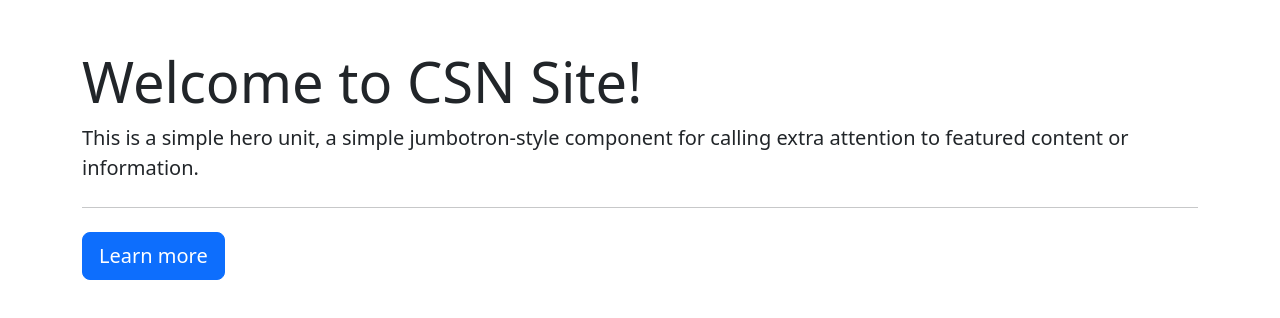
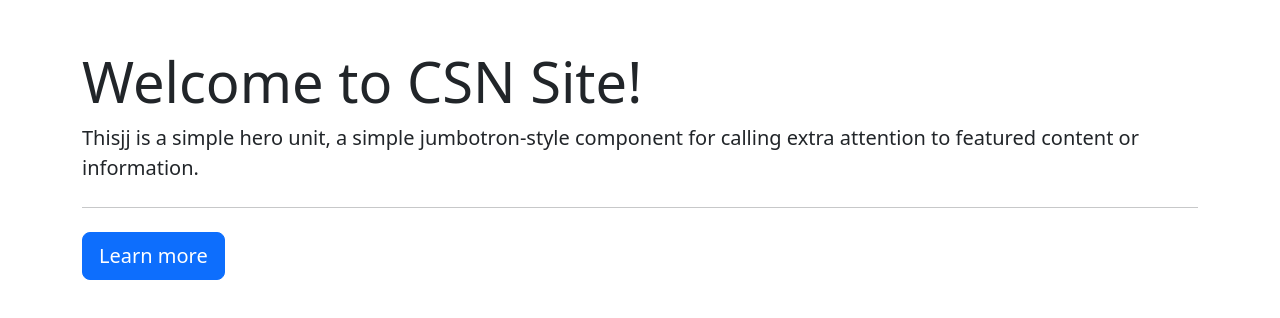
Before and after one commit to unbeatable-abayomi/csn-demo-site, a plain HTML site: page index.html in a window 1280 px wide. Drawn offline with nearby package versions, Linux system fonts and the light colour scheme.

Commit message:
Initail Commit2

```diff
--- a/index.html
+++ b/index.html
@@ -12,7 +12,7 @@
          <div class="jumbotron">
              <br><br>
              <h1 class="display-4">Welcome to CSN Site!</h1>
-             <p class="lead">This is a simple hero unit, a simple jumbotron-style component for calling extra attention
+             <p class="lead">Thisjj is a simple hero unit, a simple jumbotron-style component for calling extra attention
                  to
                  featured content or information.</p>
              <hr class="my-4">
```
